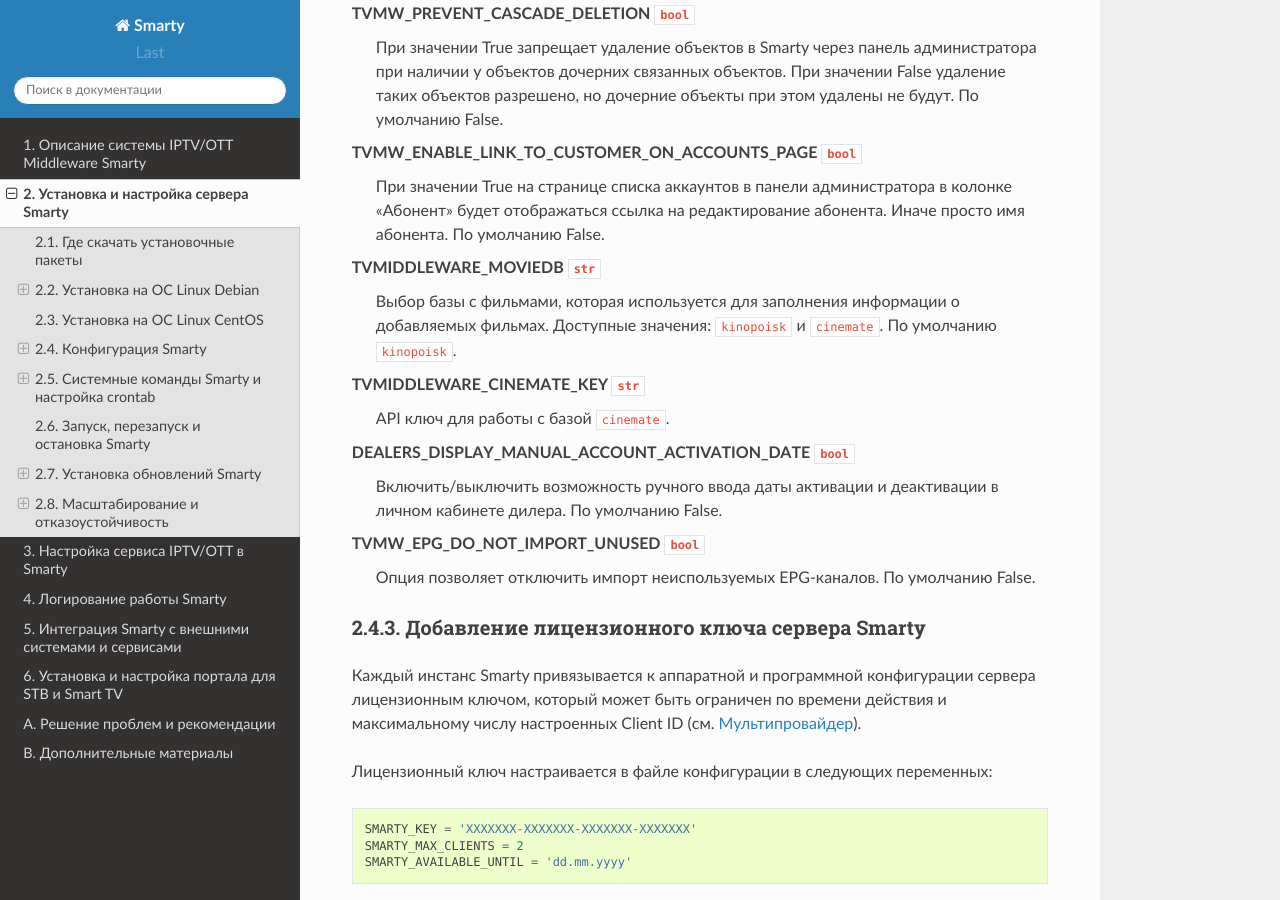
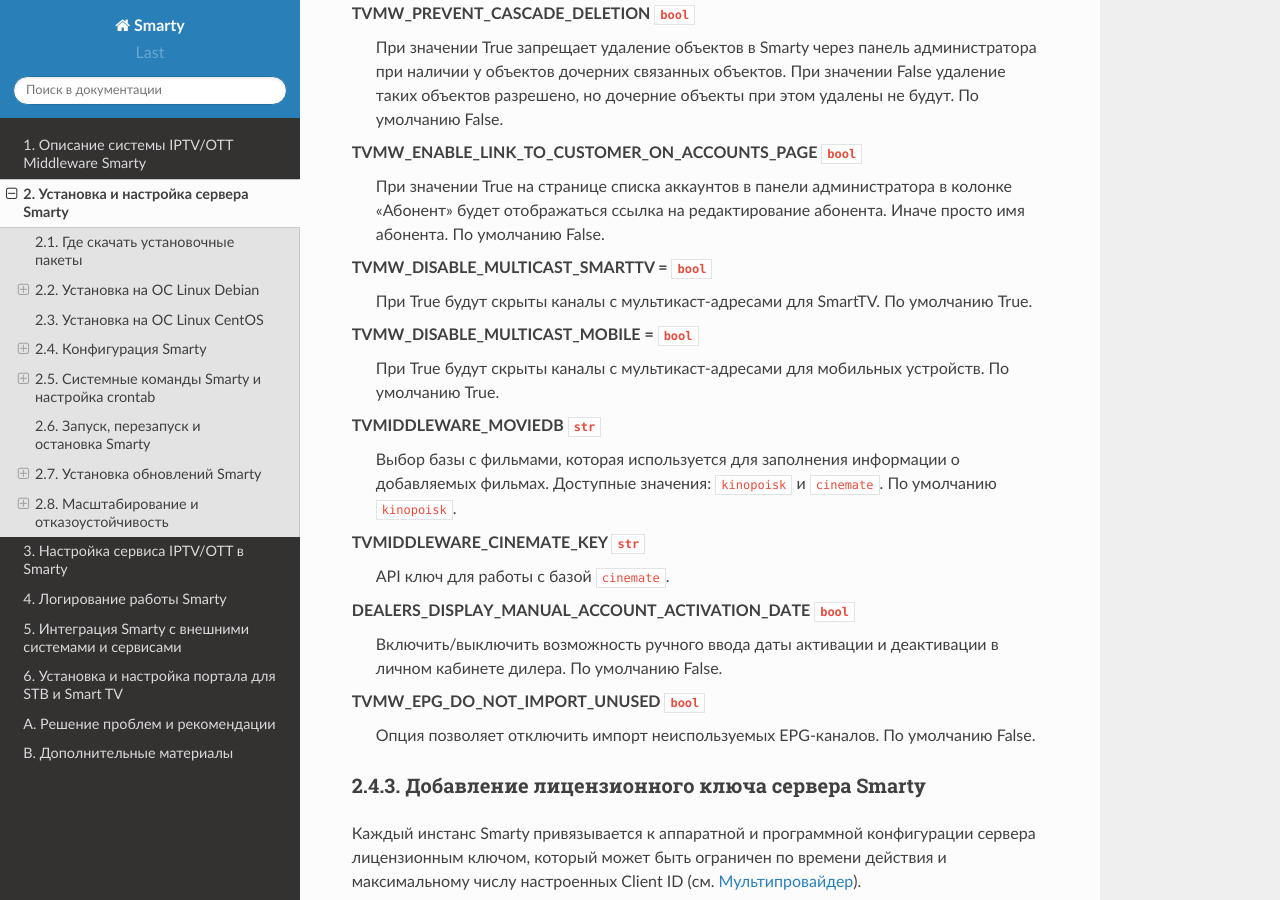
Before and after one commit to sergey-yakovlev/smarty-docs, a Sphinx documentation site: the page built from source/installation_and_configuration.rst, in a window 1280 px wide and 900 px high, scrolled down 8699 px. Built offline with Sphinx 7.4.7 and the Read the Docs theme 2.0.0, drawn with Linux system fonts in a browser that asks for light colours.

Commit message:
Update installation_and_configuration.rst

```diff
--- a/source/installation_and_configuration.rst
+++ b/source/installation_and_configuration.rst
@@ -398,6 +398,14 @@
   При значении True на странице списка аккаунтов в панели администратора в колонке "Абонент" будет отображаться ссылка на редактирование абонента.
   Иначе просто имя абонента.
   По умолчанию False.
+
+TVMW_DISABLE_MULTICAST_SMARTTV = ``bool``
+  При True будут скрыты каналы с мультикаст-адресами для SmartTV.
+  По умолчанию True.
+
+TVMW_DISABLE_MULTICAST_MOBILE = ``bool``
+  При True будут скрыты каналы с мультикаст-адресами для мобильных устройств.
+  По умолчанию True.
 
 TVMIDDLEWARE_MOVIEDB ``str``
   Выбор базы с фильмами, которая используется для заполнения информации о добавляемых фильмах.
```
